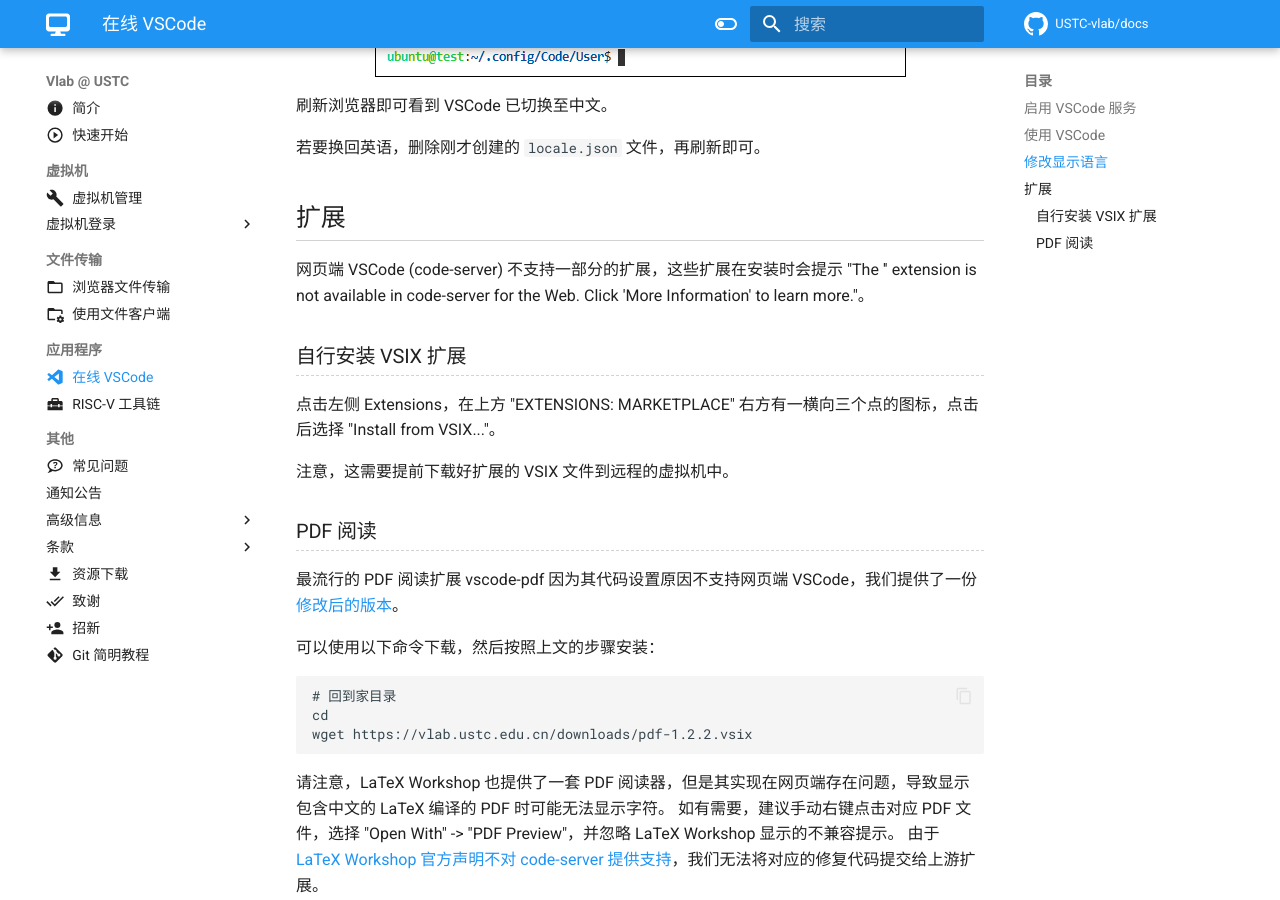
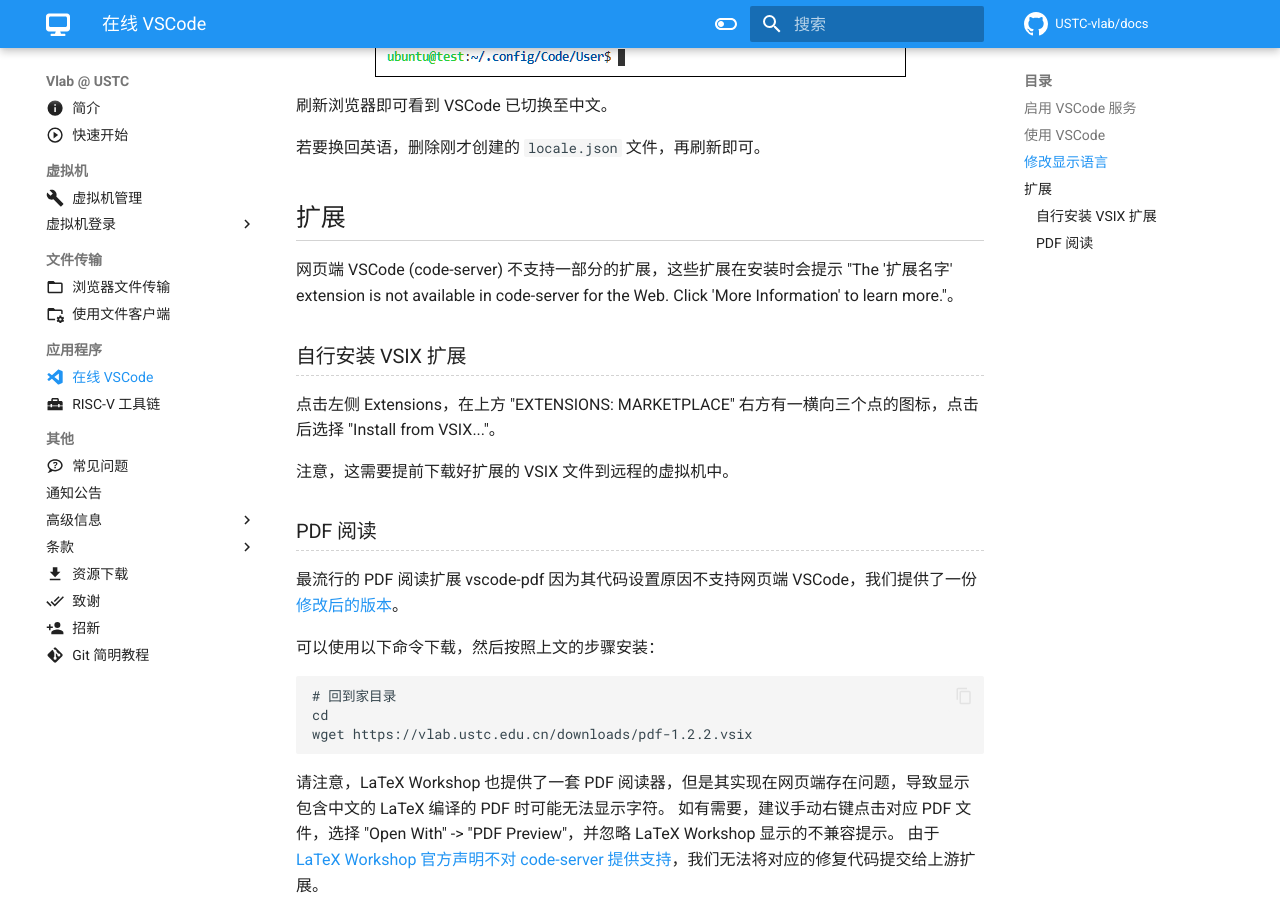
Before and after one commit to USTC-vlab/docs, an MkDocs documentation site: the page built from docs/apps/vscode.md, in a window 1280 px wide and 900 px high, scrolled down 1860 px. Built offline with MkDocs 1.6.1 and Material for MkDocs 9.7.7, drawn with Linux system fonts in a browser that asks for light colours; comment, search, counter and statistics services are not loaded.

Commit message:
vscode: fix <name> not showing

```diff
--- a/docs/apps/vscode.md
+++ b/docs/apps/vscode.md
@@ -57,7 +57,7 @@ VSCode 默认语言为英语，若要使用中文语言，请在左侧扩展市
 
 ## 扩展 {#extension}
 
-网页端 VSCode (code-server) 不支持一部分的扩展，这些扩展在安装时会提示 "The '<name>' extension is not available in code-server for the Web. Click 'More Information' to learn more."。
+网页端 VSCode (code-server) 不支持一部分的扩展，这些扩展在安装时会提示 "The '扩展名字' extension is not available in code-server for the Web. Click 'More Information' to learn more."。
 
 ### 自行安装 VSIX 扩展 {#vsix}
 
```
